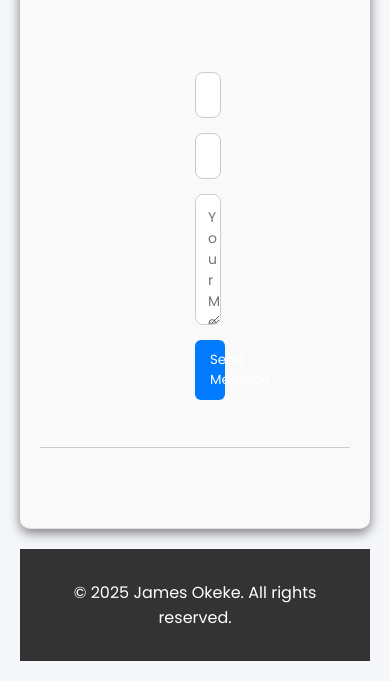
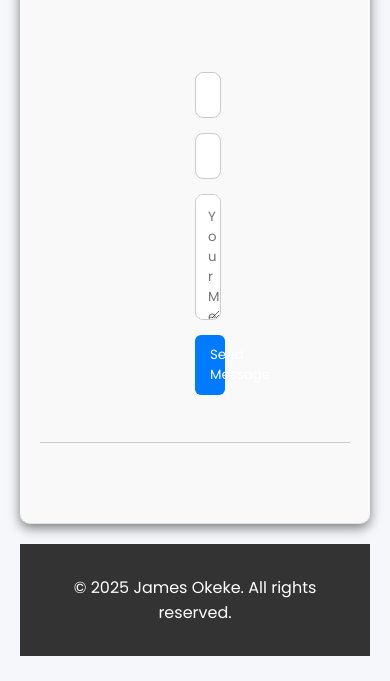
Before and after one commit to JATO-B/My-Portfolio, a plain HTML site: page index.html in a window 390 px wide. Shown: the part 4664-5345 px from the top of the page. Drawn offline with Linux system fonts and the light colour scheme.

Commit message:
still on the form

```diff
--- a/style.css
+++ b/style.css
@@ -333,9 +333,4 @@ footer {
         max-width: 30px;
         padding: 15px;
     }
-
-    .contact-form textarea {
-        padding: 12px;
-        font-size: 14px;
-    }
 }
```
